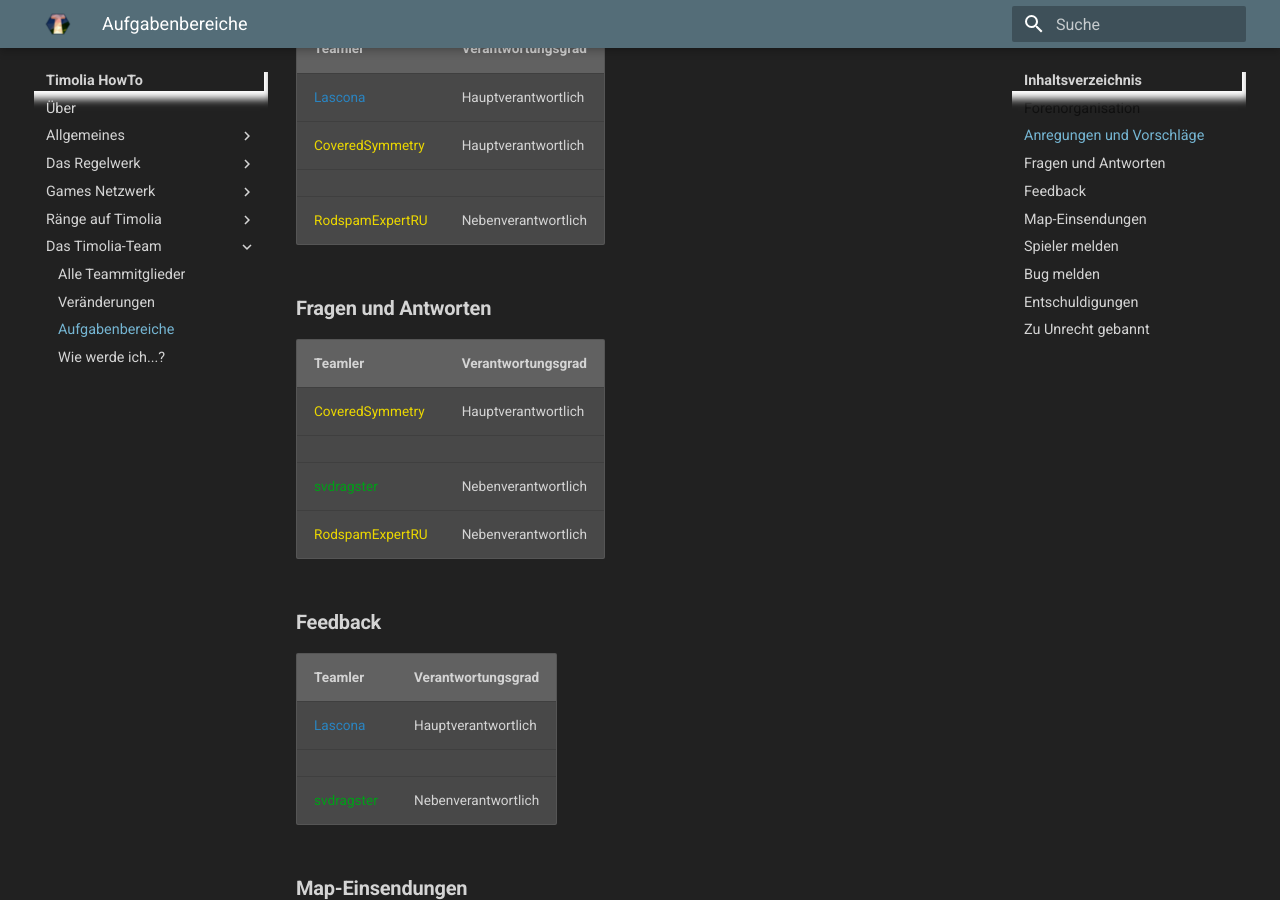
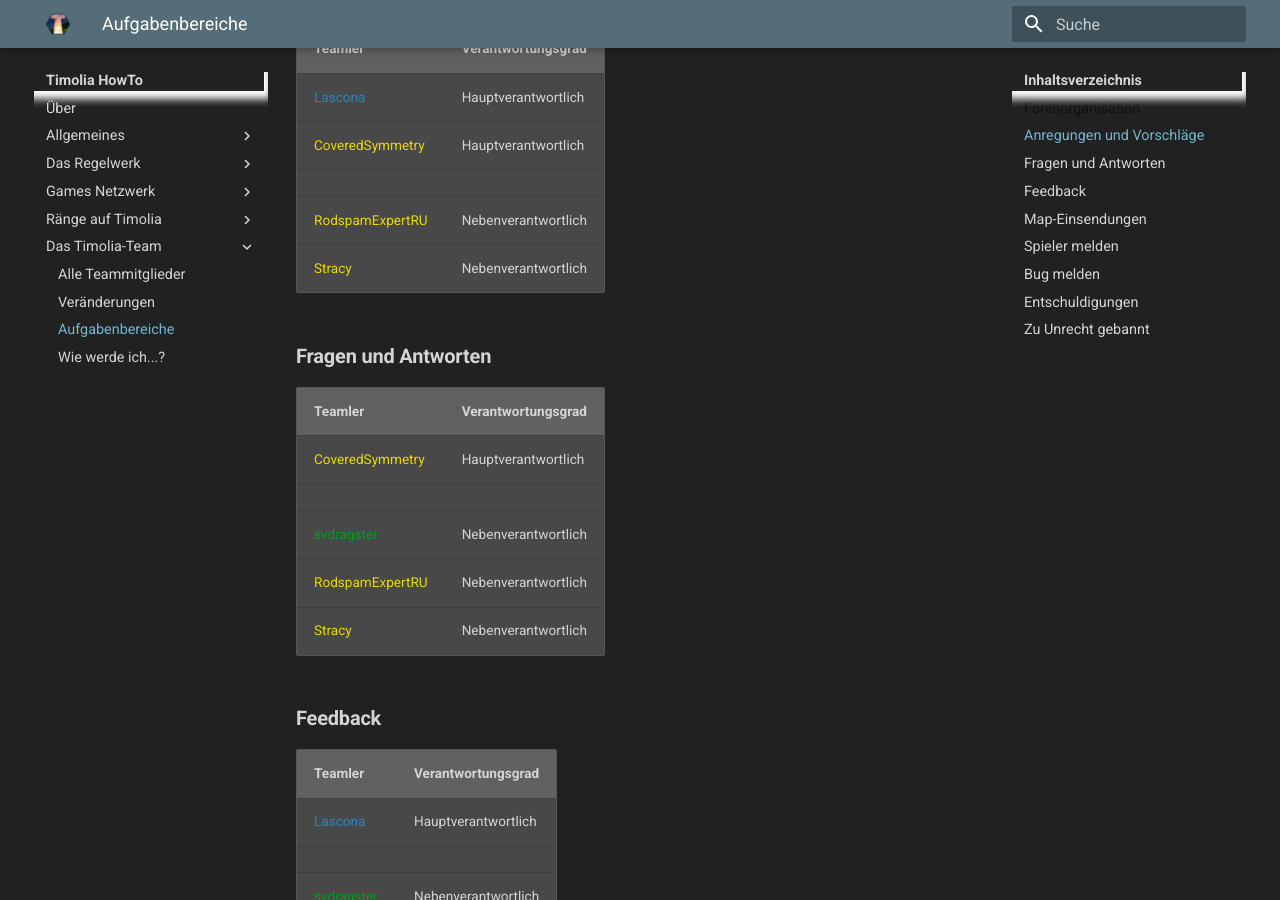
Before and after one commit to TimoliaDE/HowTo, an MkDocs documentation site: the page built from docs/team/responsibilities.md, in a window 1280 px wide and 900 px high, scrolled down 565 px. Built offline with MkDocs 1.6.1 and Material for MkDocs 9.7.7, drawn with Linux system fonts in a browser that asks for light colours; old or Windows-style settings are respelled for this version of MkDocs.

Commit message:
Stracy NV Anregungen und Vorschläge Forum, Fragen und Antworten Forum

```diff
--- a/docs/team/responsibilities.md
+++ b/docs/team/responsibilities.md
@@ -18,6 +18,7 @@ Die Verantwortlichen für die Forenorganisation kümmern sich sowohl um den Aufb
 |<span class='supporter-plus'>CoveredSymmetry</span> | Hauptverantwortlich |
 | | |
 |<span class='supporter-plus'>RodspamExpertRU</span> | Nebenverantwortlich |
+|<span class='supporter'>Stracy</span> | Nebenverantwortlich |
 
 ### **Fragen und Antworten**
 
@@ -27,6 +28,7 @@ Die Verantwortlichen für die Forenorganisation kümmern sich sowohl um den Aufb
 | | |
 |<span class='developer-plus'>svdragster</span> | Nebenverantwortlich |
 |<span class='supporter-plus'>RodspamExpertRU</span> | Nebenverantwortlich |
+|<span class='supporter'>Stracy</span> | Nebenverantwortlich |
 
 ### **Feedback**
 | Teamler | Verantwortungsgrad |
```
Also changed, not shown: docs/team/members.md (+1 -0 lines).
